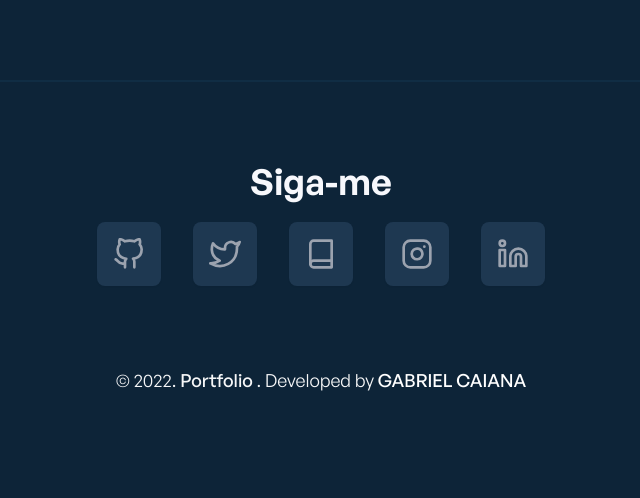
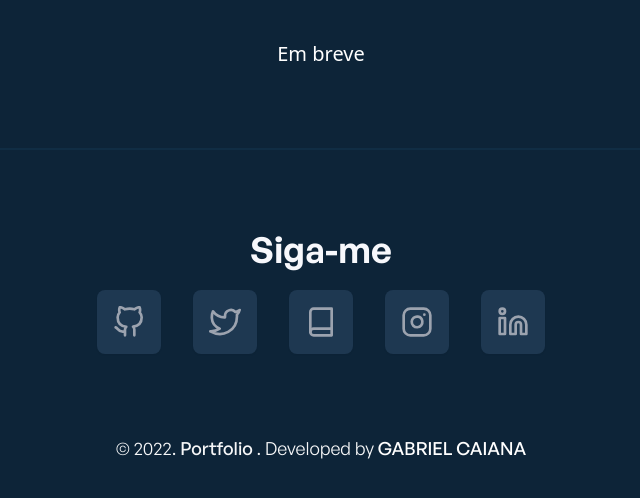
Before and after one commit to gabrielcaiana/gabrielcaiana.com-nuxt3, a Nuxt app: page /blog in a window 1280 px wide. Shown: the top 498 px of the page, without its empty margins (319-959 px from the left). Built offline with nearby package versions, Linux system fonts and the light colour scheme.

Commit message:
chore: create blog page

```diff
--- /dev/null
+++ b/pages/blog/index.vue
@@ -0,0 +1,9 @@
+<template>
+  <div class="container mx-auto">
+    <div class="w-full flex justify-center items-center mt-10">
+      <h1 class="dark:text-white text-gray-500 text-xl">Em breve</h1>
+    </div>
+  </div>
+</template>
+
+<script setup></script>
```
